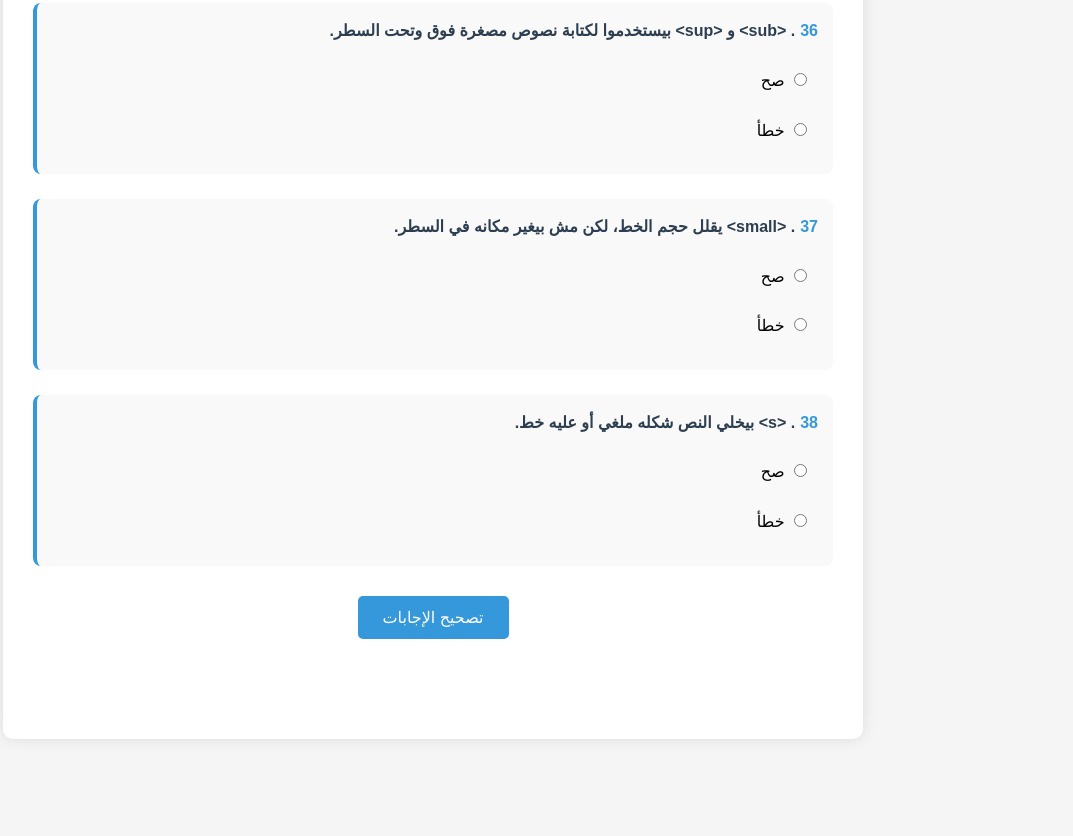
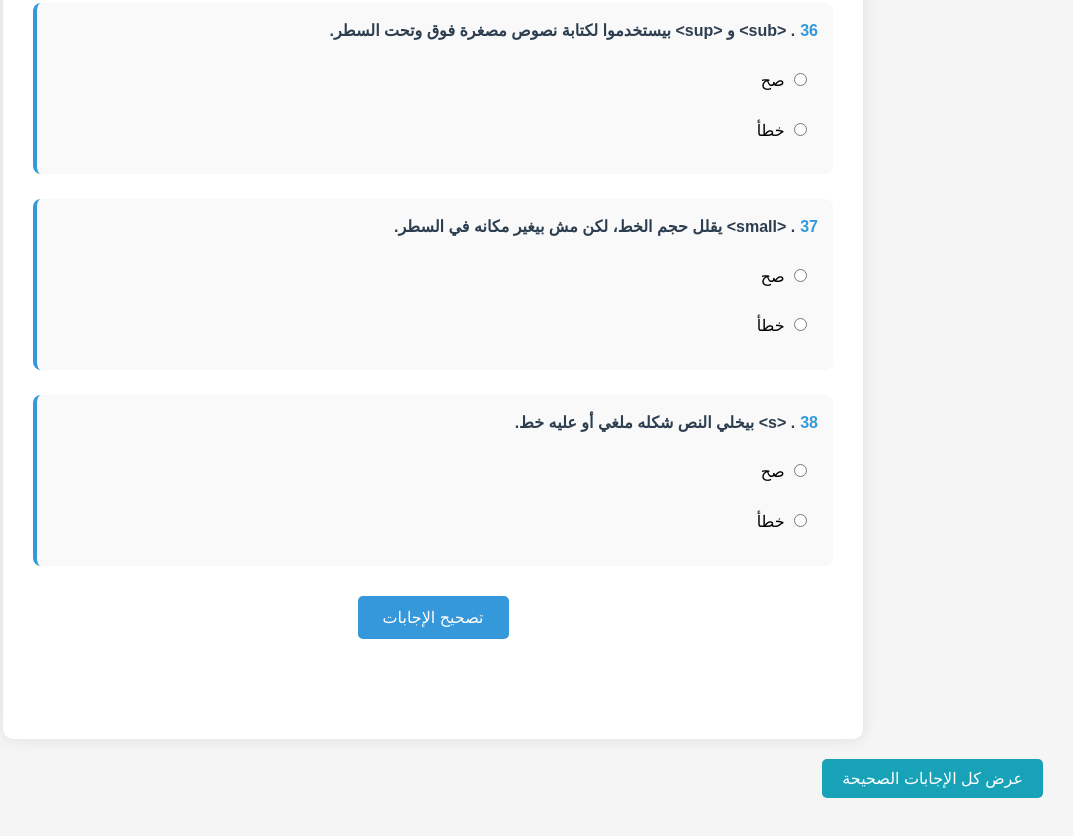
Before and after one commit to ibrhimdd/html, a plain HTML site: page index.html in a window 1280 px wide. Shown: the part 9136-9972 px from the top of the page, without its empty margins (207-1280 px from the left). Before the commit the page ends 9895 px from the top, so only its background shows below. Drawn offline with Linux system fonts and the light colour scheme.

Commit message:
Update index.html

```diff
--- a/index.html
+++ b/index.html
@@ -109,6 +109,20 @@
             color: #3498db;
             margin-left: 5px;
         }
+        #showAllBtn, #hideAllBtn {
+    padding: 10px 20px;
+    color: white;
+    border: none;
+    border-radius: 5px;
+    font-size: 16px;
+    cursor: pointer;
+    margin: 0 10px;
+    transition: opacity 0.3s;
+}
+
+#showAllBtn:hover, #hideAllBtn:hover {
+    opacity: 0.8;
+}
     </style>
 </head>
 <body>
@@ -549,7 +563,10 @@
 
         <div id="result" class="result"></div>
     </div>
-
+<div style="text-align: center; margin: 20px 0;">
+    <button id="showAllBtn" type="button" onclick="showAllCorrectAnswers()" style="background-color: #17a2b8;">عرض كل الإجابات الصحيحة</button>
+    <button id="hideAllBtn" type="button" onclick="hideAllCorrectAnswers()" style="background-color: #6c757d; display: none;">إخفاء كل الإجابات</button>
+</div>
     <script>
         function checkAnswers() {
             const correctAnswers = {
@@ -613,6 +630,30 @@
             // التمرير إلى النتيجة
             resultDiv.scrollIntoView({ behavior: 'smooth' });
            }
-    </script>
+
+    // دالة لعرض جميع الإجابات الصحيحة
+    function showAllCorrectAnswers() {
+        // إظهار جميع الإجابات الصحيحة
+        document.querySelectorAll('.correct-answer').forEach(el => {
+            el.classList.add('show-answer');
+        });
+
+        // إخفاء زر "عرض كل الإجابات" وإظهار زر "إخفاء الإجابات"
+        document.getElementById('showAllBtn').style.display = 'none';
+        document.getElementById('hideAllBtn').style.display = 'block';
+    }
+
+    // دالة لإخفاء جميع الإجابات الصحيحة
+    function hideAllCorrectAnswers() {
+        // إخفاء جميع الإجابات الصحيحة
+        document.querySelectorAll('.correct-answer').forEach(el => {
+            el.classList.remove('show-answer');
+        });
+
+        // إظهار زر "عرض كل الإجابات" وإخفاء زر "إخفاء الإجابات"
+        document.getElementById('showAllBtn').style.display = 'block';
+        document.getElementById('hideAllBtn').style.display = 'none';
+    }
+</script>
 </body>
 </html>
```
